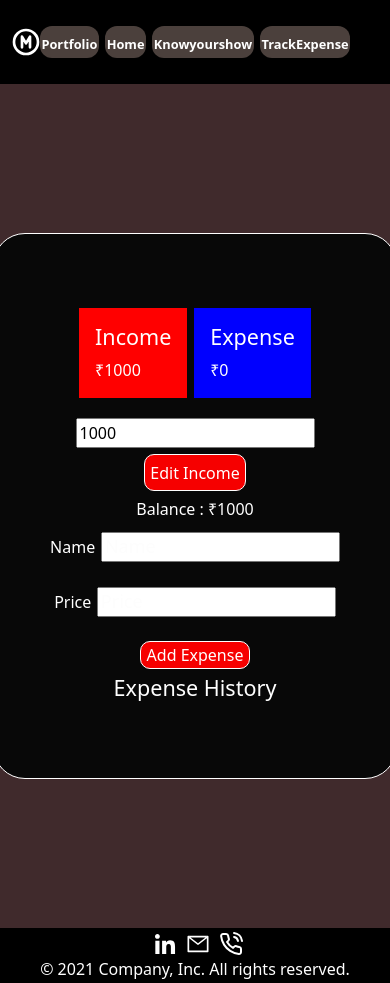
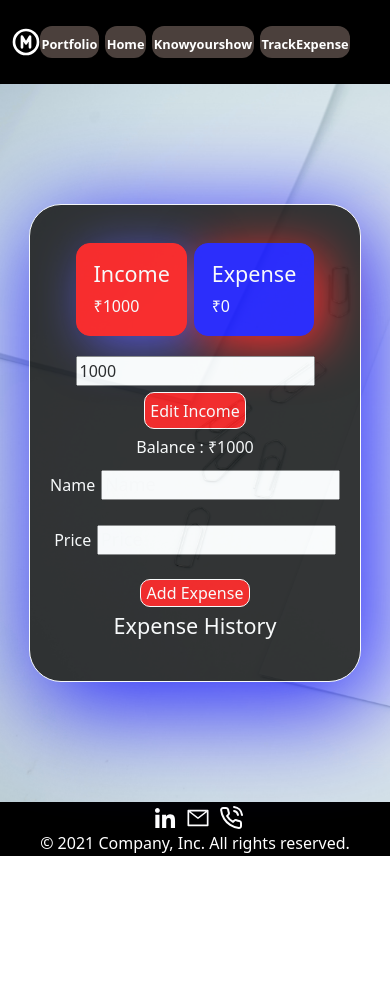
Before and after one commit to MuskanSrivastava8/Mitra, a React (Create React App) app: page /Mitra/Expensetracker in a window 390 px wide. After the commit the page ends 856 px from the top, so only its background shows below. Built offline with nearby package versions, Linux system fonts and the light colour scheme.

Commit message:
commit Expense Tracker CSS added

```diff
--- a/src/Components/ExpenseTracker/ExpenseBalance.js
+++ b/src/Components/ExpenseTracker/ExpenseBalance.js
@@ -1,5 +1,6 @@
 import React from 'react'
 import { useSelector } from "react-redux";
+import "./Expensetracker.scss";
 
 export default function ExpenseBalance() {
     const resExpenseList = useSelector((store) => store.EXPENSE.expenseList);
--- a/src/Components/ExpenseTracker/ExpenseIncomeDetails.js
+++ b/src/Components/ExpenseTracker/ExpenseIncomeDetails.js
@@ -1,5 +1,6 @@
 import React from 'react'
 import { useSelector } from "react-redux";
+import "./Expensetracker.scss";
 
 export default function ExpenseIncomeDetails() {
     const resReviewIncome = useSelector((store) => store.EXPENSE.income);
--- a/src/Components/ExpenseTracker/ExpenseIncomeInput.js
+++ b/src/Components/ExpenseTracker/ExpenseIncomeInput.js
@@ -1,6 +1,7 @@
 import React, { useState } from "react";
 import { useDispatch, useSelector } from "react-redux";
 import { addexpenseIncome } from "../../store/expense_slice";
+import "./Expensetracker.scss";
 
 export default function ExpenseIncomeInput() {
   const [incomeVal, setincomeVal] = useState();
--- a/src/Components/ExpenseTracker/ExpenseInput.js
+++ b/src/Components/ExpenseTracker/ExpenseInput.js
@@ -3,6 +3,7 @@ import { addExpenseAction } from "../../store/expense_slice";
 import { useDispatch } from "react-redux";
 import { useState } from "react";
 import { Button } from "bootstrap";
+import "./Expensetracker.scss";
 
 export default function ExpenseInput() {
   const [price, setprice] = useState(null);
--- a/src/Components/ExpenseTracker/ExpenseList.js
+++ b/src/Components/ExpenseTracker/ExpenseList.js
@@ -1,5 +1,6 @@
 import React from "react";
 import ExpenseListItem from "./ExpenseListItem";
+import "./Expensetracker.scss";
 
 export default function ExpenseList({ items }) {
   return (
--- a/src/Components/ExpenseTracker/ExpenseListItem.js
+++ b/src/Components/ExpenseTracker/ExpenseListItem.js
@@ -1,4 +1,5 @@
 import React from "react";
+import "./Expensetracker.scss";
 
 export default function ExpenseListItem({ item }) {
   return (
--- a/src/Components/ExpenseTracker/ExpenseSum.js
+++ b/src/Components/ExpenseTracker/ExpenseSum.js
@@ -1,5 +1,6 @@
 import React from "react";
 import { useSelector } from "react-redux";
+import "./Expensetracker.scss";
 
 export default function ExpenseSum() {
   const resExpenseList = useSelector((store) => store.EXPENSE.expenseList);
--- a/src/Components/ExpenseTracker/Expensetracker.scss
+++ b/src/Components/ExpenseTracker/Expensetracker.scss
@@ -6,6 +6,8 @@
     align-items: center;
     color: white;
     min-height: 100vh;
+    background-image: url(expense_bg.jpg);
+    background-size: cover;
     // width: 100%;
 }
 
@@ -21,8 +23,12 @@
     min-width: 25%;
     border: 1px solid white;
     border-radius: 2rem;
+    opacity: .8;
+    box-shadow: 10px 20px 100px 10px blue;
 }
-
+.Expense_content:hover{
+    box-shadow: 10px 10px 50px blueviolet
+}
 .ExpenseTracker_footer {
     bottom: 0;
     height: 100%;
@@ -50,13 +56,29 @@
 .Income_only {
     background-color: red;
     margin: 2%;
-    padding: 10%
+    padding: 10%;
+    border: 1px solid red;
+    border-radius: 14px;
+    cursor: pointer;
+    box-shadow: 10px 10px 50px #3430ce;
+}
+.Income_only:hover{
+    border: 1px solid white;
+    box-shadow: 10px 10px 50px yellow
 }
 
 .Expense_only {
     background-color: blue;
     margin: 2%;
-    padding: 10.1%
+    padding: 10.1%;
+    border: 1px solid blue;
+    border-radius: 14px;
+    cursor: pointer;
+    box-shadow: 10px 10px 50px red;
+}
+.Expense_only:hover{
+    border: 1px solid white;
+    box-shadow: 10px 10px 50px yellow
 }
 
 .Expense_Income_input {
@@ -122,14 +144,18 @@
     margin-bottom: 4%;
 }
 .Expense_History_table_container {
-    background-color: white;
+    // background-color: white;
 }
 
+.expense_table{
+    width: 100%;
+    height: 40px;
+}
 .Expense_History_row_container {
-    margin-bottom: 1%;
+    margin-bottom: 5%;
     margin-left: 1%;
     margin-right: 1%;
-    background-color: rgb(155, 92, 11);
+    background-color: rgb(69, 160, 146);
 }
 
 @media only screen and (max-width: 904px) {
@@ -153,10 +179,11 @@
 
     //Iphone XR
     .Expense_content{
-        padding: 15%;
+        padding: 6%;
     }
     .Expense_container{
         width: 100%;
+        min-height: 85vh;
     }
     .ExpenseTracker_footer{
         width: 100%;
--- a/src/Components/ExpenseTracker/HistoryExpenseList.js
+++ b/src/Components/ExpenseTracker/HistoryExpenseList.js
@@ -1,6 +1,7 @@
 import React from "react";
 import { useSelector } from "react-redux";
 import ExpenseList from "./ExpenseList";
+import "./Expensetracker.scss";
 
 export default function HistoryExpenseList() {
   const resItems = useSelector((store) => store.EXPENSE.expenseList);
--- a/src/Components/ProjectOne/ProjectOneComponent/TvShowDetails.scss
+++ b/src/Components/ProjectOne/ProjectOneComponent/TvShowDetails.scss
@@ -493,6 +493,10 @@
     .title_text {
         font-size: 1.2rem;
     }
+    .points_container {
+        font-size: 4px;
+        align-items: center;
+    }
 }
 
 // @media only screen and (max-width: 390px) {
```
Also changed, not shown: src/Components/ExpenseTracker/expense_bg.jpg (added).
